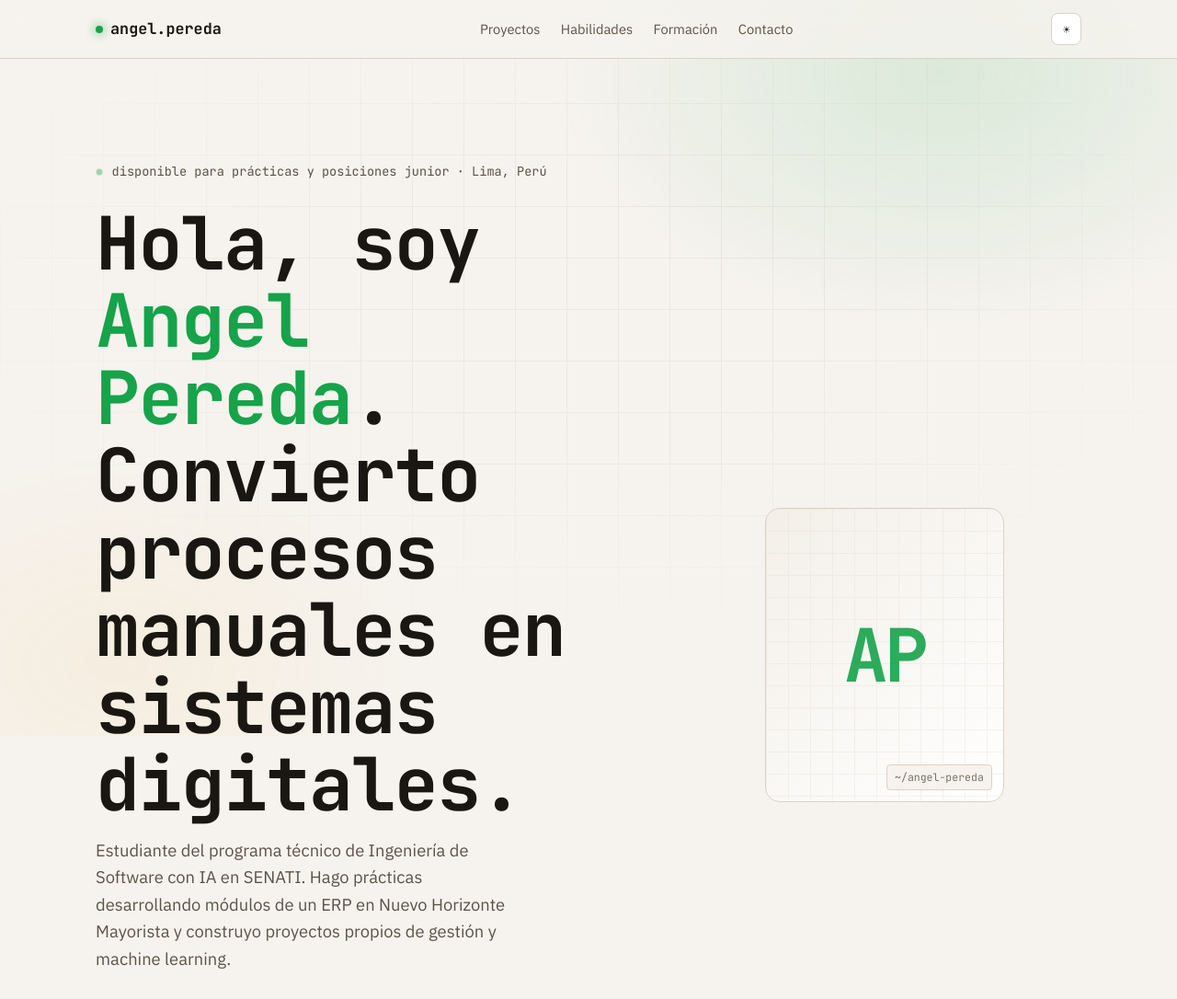
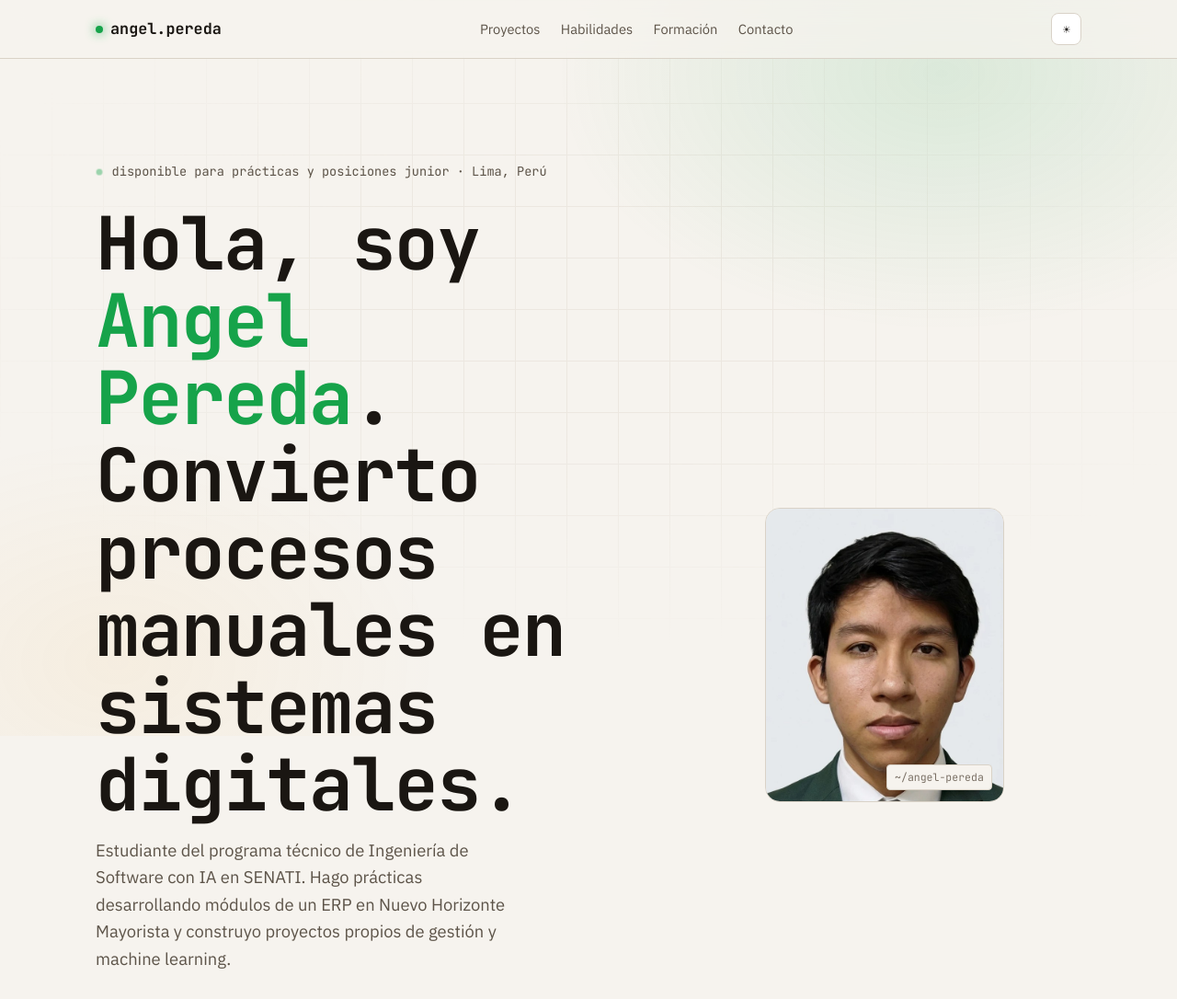
Before and after one commit to yusgreen/portafolio-angel, a plain HTML site: page index.html in a window 1280 px wide. Shown: the top 1086 px of the page at 92% size. Drawn offline with Linux system fonts and the light colour scheme.

Commit message:
feat: agrega foto de perfil al avatar

```diff
--- a/index.html
+++ b/index.html
@@ -101,6 +101,7 @@ h1 .accent{color:var(--accent)}
 .avatar-wrap{position:relative;display:flex;justify-content:center}
 .avatar{width:260px;height:320px;border-radius:var(--radius-lg);background:linear-gradient(135deg,var(--surface-2),var(--surface));border:1px solid var(--line);position:relative;overflow:hidden;display:grid;place-items:center}
 .avatar .initials{font-family:var(--mono);font-size:5rem;font-weight:700;color:var(--accent);opacity:.9;letter-spacing:-.05em}
+.avatar img{width:100%;height:100%;object-fit:cover;object-position:top;display:block;position:absolute;inset:0}
 .avatar .grid{position:absolute;inset:0;background-image:linear-gradient(var(--line) 1px,transparent 1px),linear-gradient(90deg,var(--line) 1px,transparent 1px);background-size:24px 24px;opacity:.25}
 .avatar .corner{position:absolute;bottom:12px;right:12px;font-family:var(--mono);font-size:.72rem;color:var(--muted-2);background:var(--bg);padding:.25rem .5rem;border-radius:4px;border:1px solid var(--line)}
 /* to use a real photo: replace .avatar content with <img src="foto.jpg" alt="Foto de Angel Pereda"> */
@@ -222,9 +223,10 @@ footer .wrap{display:flex;flex-wrap:wrap;justify-content:space-between;gap:.5rem
       </div>
     </div>
     <div class="avatar-wrap">
-      <div class="avatar" role="img" aria-label="Avatar con iniciales AP">
+      <div class="avatar" role="img" aria-label="Foto de Angel Pereda">
         <div class="grid" aria-hidden="true"></div>
-        <span class="initials">AP</span>
+        <img src="foto.jpg" alt="Foto de Angel Pereda" onerror="this.style.display='none';this.nextElementSibling.style.display='grid'">
+        <span class="initials" aria-hidden="true" style="display:none">AP</span>
         <span class="corner">~/angel-pereda</span>
       </div>
     </div>
```
Also changed, not shown: foto.jpg (added).
